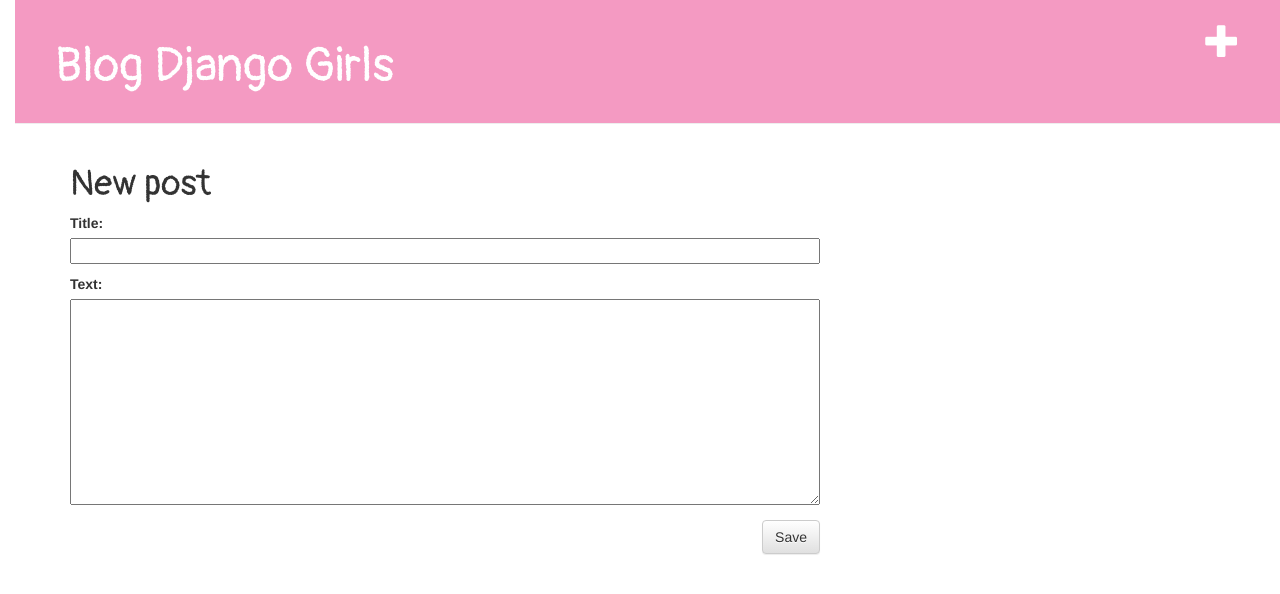
After one commit to paolin28/mi-primer-blog, a Django app: page /post/new/ in a window 1280 px wide. The commit adds this page. Shown: the top 594 px of the page. Run offline with Django 3.2, Linux system fonts and the light colour scheme; some libraries are stand-ins or nearby versions.

Commit message:
casi final

```diff
--- /dev/null
+++ b/blog/forms.py
@@ -0,0 +1,9 @@
+from django import forms
+
+from .models import post
+
+class PostForm(forms.ModelForm):
+
+    class Meta:
+        model = post
+        fields = ('title', 'text',)
--- a/blog/templates/blog/base.html
+++ b/blog/templates/blog/base.html
@@ -11,6 +11,7 @@
 </head>
 <body>
 	 <div class="page-header">
+	 	<a href="{% url 'post_new' %}" class="top-menu"><span class="glyphicon glyphicon-plus"></span></a>
         <h1><a href="/">Blog Django Girls</a></h1>
     </div>
     <div class="content container">
--- /dev/null
+++ b/blog/templates/blog/post_edit.html
@@ -0,0 +1,9 @@
+{% extends 'blog/base.html' %}
+
+{% block content %}
+    <h1>New post</h1>
+    <form method="POST" class="post-form">{% csrf_token %}
+        {{ form.as_p }}
+        <button type="submit" class="save btn btn-default">Save</button>
+    </form>
+{% endblock %}
--- a/blog/urls.py
+++ b/blog/urls.py
@@ -5,4 +5,5 @@
 urlpatterns = [
 	url(r'^$', views.post_list, name='post_list'),
 	url(r'^post/(?P<pk>\d+)/$', views.post_detail, name='post_detail'),
+	url(r'^post/new/$', views.post_new, name='post_new'),
 ]
--- a/blog/views.py
+++ b/blog/views.py
@@ -1,6 +1,7 @@
 from django.shortcuts import render, get_object_or_404
 from .models import post
 from django.utils import timezone
+from .forms import PostForm
 
 # Create your views here.
 
@@ -12,3 +13,7 @@
 def post_detail(request, pk):
 	p = get_object_or_404(post, pk=pk)
 	return render(request, 'blog/post_detail.html', {'post': p})
+
+def post_new(request):
+	form=PostForm()
+	return render(request, 'blog/post_edit.html', {'form': form})
```
Also changed, not shown: blog/templates/blog/forms.py (added, +9 -0 lines).
